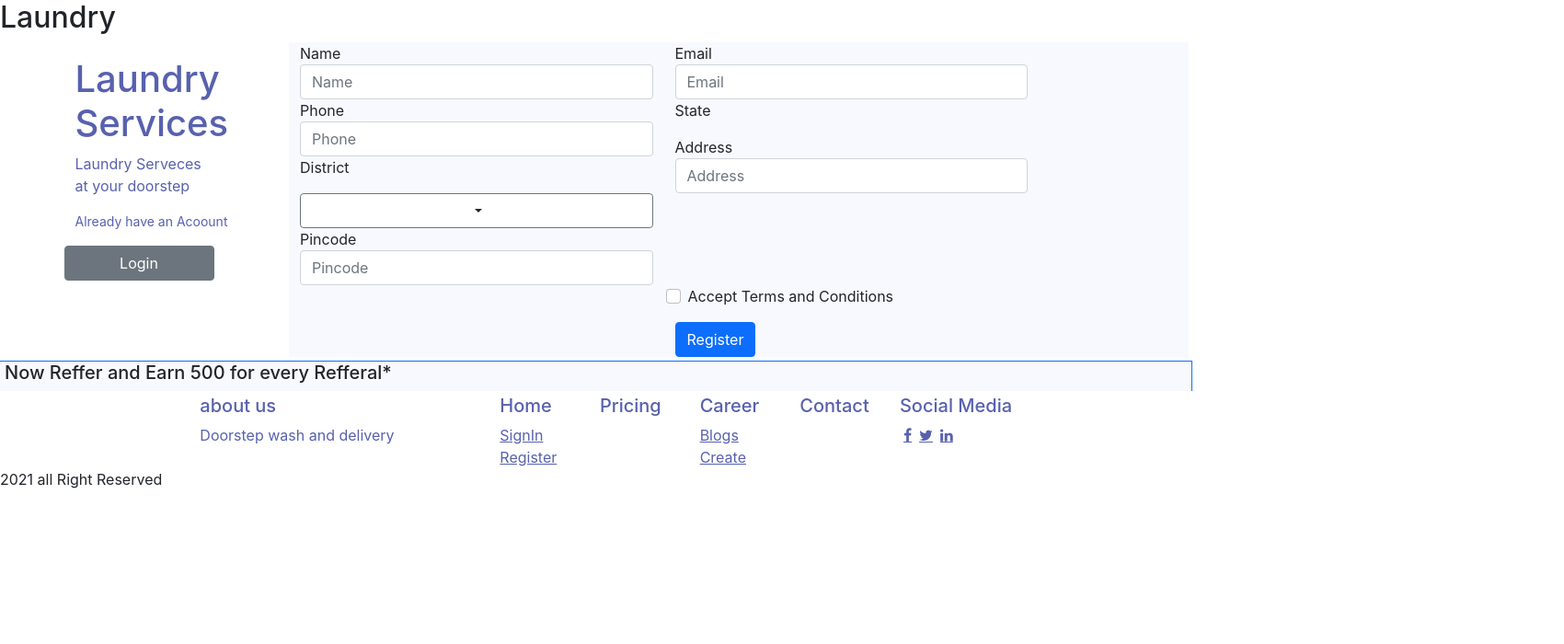
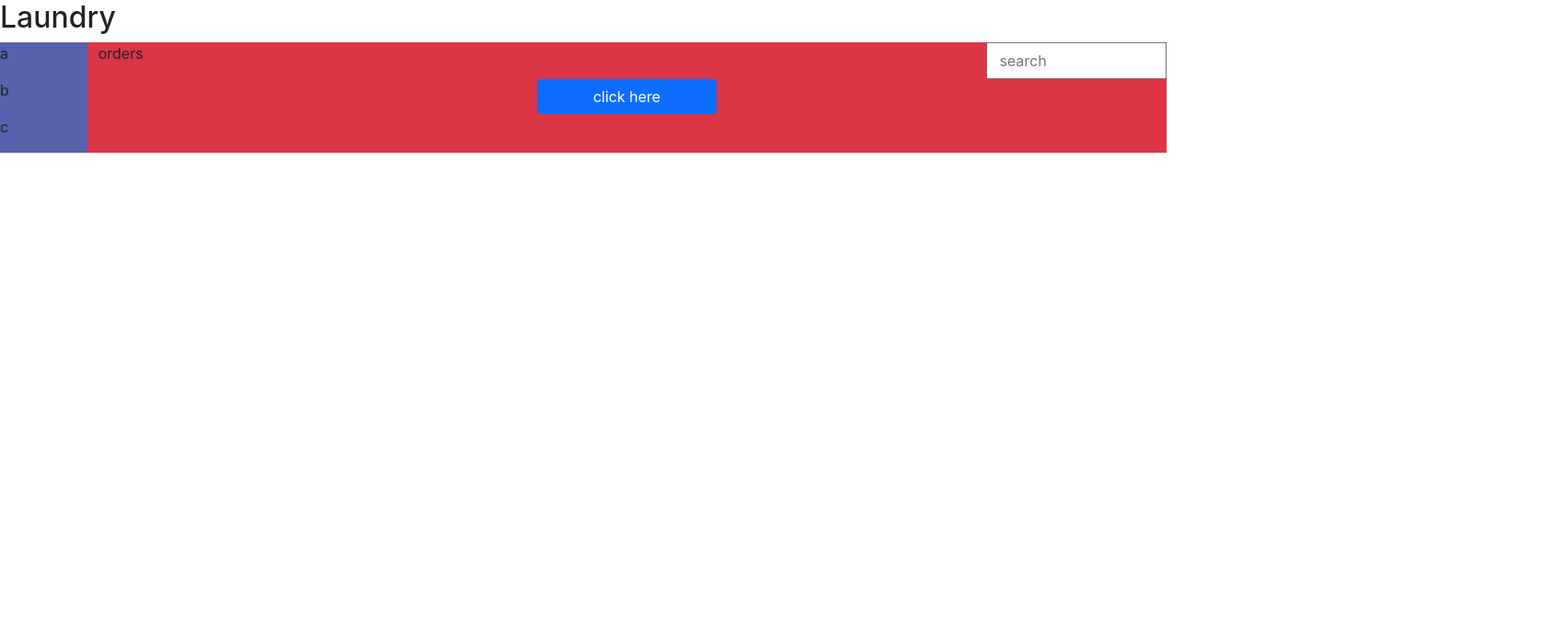
Before and after one commit to radhe-ji-dev/laundry-service-mycopy, a React (Create React App) app: page / in a window 1280 px wide. Shown: the top 700 px of the page at 92% size, 1700 px wide, since content can reach past the window. Built offline with nearby package versions, Linux system fonts and the light colour scheme.

Commit message:
orderpage start

```diff
--- a/src/App.js
+++ b/src/App.js
@@ -3,12 +3,14 @@ import "./App.css";
 import Home from "./components/Homepage";
 import Register from "./components/Register";
 import Dropdown from "./components/dropdown";
+import Orderpage from "./components/Orderpage";
 function App() {
   return (
     <>
       {/*<Home />*/}
-      <Register />
+      {/*<Register/>*/}
       {/*<Dropdown />*/}
+      <Orderpage />
     </>
   );
 }
--- a/src/components/Bottumribon.js
+++ b/src/components/Bottumribon.js
@@ -2,8 +2,13 @@ import React from "react";
 
 function Buttuomribbon(props) {
   return (
-    <div>
-      <p>2021 all Right Reserved</p>
+    <div
+      className="row w-100 fixed-bottom "
+      style={{ backgroundColor: "var(--darkblue)" }}
+    >
+      <div className="col-md-5 offset-md-5 overflow-hidden">
+        <p className="text-white">2021 all Right Reserved</p>
+      </div>
     </div>
   );
 }
--- /dev/null
+++ b/src/components/Orderpage.js
@@ -0,0 +1,39 @@
+import React from "react";
+import Navbar from "./Navbar";
+import Bottumribon from "./Bottumribon";
+import { Button } from "reactstrap";
+
+function Orderpage(props) {
+  return (
+    <div className="">
+      <div className="row w-100">
+        <Navbar />
+      </div>
+      <div className="row w-100 flex-fill">
+        <div className="col-md-1" style={{ backgroundColor: "var(--blue)" }}>
+          <p>a</p>
+          <p>b</p>
+          <p>c</p>
+        </div>
+        <div className="col-md-11   bg-danger m-0">
+          <div className="row ">
+            <p className="col-md-1">orders</p>
+            <input className="col-md-2 offset-9" placeholder="search"></input>
+          </div>
+          <div className="row">
+            <button className="btn btn-primary col-md-2 offset-5">
+              click here
+            </button>
+          </div>
+        </div>
+      </div>
+      <div className="row">
+        <div>
+          <Bottumribon />
+        </div>
+      </div>
+    </div>
+  );
+}
+
+export default Orderpage;
--- a/src/components/Referbanner.js
+++ b/src/components/Referbanner.js
@@ -3,10 +3,10 @@ import React from "react";
 function Referbanner(props) {
   return (
     <div
-      className="col-md-12 border border-primary border-bottom-0 m-1"
+      className="col-s-12 border border-primary border-top-1 border-end-0 border-bottom-0 m-1"
       style={{ backgroundColor: "var(--lightblue)" }}
     >
-      <h5 className=" border-top-0">
+      <h5 className="offset-md-4">
         Now Reffer and Earn 500 for every Refferal*
       </h5>
     </div>
--- a/src/components/Register.js
+++ b/src/components/Register.js
@@ -29,7 +29,7 @@ function register() {
         </div>
         {/*here i am dividing varicle */}
         <div
-          className="col-md-9 "
+          className="col-md-9"
           style={{ backgroundColor: "var(--lightblue)" }}
         >
           <div className="row">
@@ -55,7 +55,7 @@ function register() {
                 />
               </div>
               <div className="form-group col-md-12">
-                <p>District</p>
+                <p className="mb-0">District</p>
                 <Dropdown />
               </div>
               <div className="form-group col-md-12">
@@ -73,7 +73,7 @@ function register() {
               {" "}
               {/*this is right part*/}
               <div className="form-group col-md-12">
-                <label for="exampleInputEmail1">Email</label>
+                <label for="exampleInputEmail1">Last Name</label>
                 <input
                   type="text"
                   className="form-control "
@@ -83,11 +83,31 @@ function register() {
                 />
               </div>
               <div className="form-group col-md-12">
-                <p>State</p>
-                {/*<Dropdown />*/}
+                <p className="mb-0">State</p>
+                <Dropdown />
               </div>
               <div className="form-group col-md-12">
                 <label for="exampleInputEmail1">Address</label>
+                <input
+                  type="text"
+                  className="form-control "
+                  id="exampleInputEmail1"
+                  aria-describedby="emailHelp"
+                  placeholder="Address"
+                />
+              </div>
+              <div className="form-group col-md-12">
+                <label for="exampleInputEmail1">Password</label>
+                <input
+                  type="text"
+                  className="form-control "
+                  id="exampleInputEmail1"
+                  aria-describedby="emailHelp"
+                  placeholder="Address"
+                />
+              </div>
+              <div className="form-group col-md-12">
+                <label for="exampleInputEmail1">Confirm Password</label>
                 <input
                   type="text"
                   className="form-control "
--- a/src/index.css
+++ b/src/index.css
@@ -1,6 +1,7 @@
 :root {
   --blue: #5861ae;
   --lightblue: #b9c0fd1a;
+  --darkblue: #182838;
 }
 body {
   margin: 0;
```
